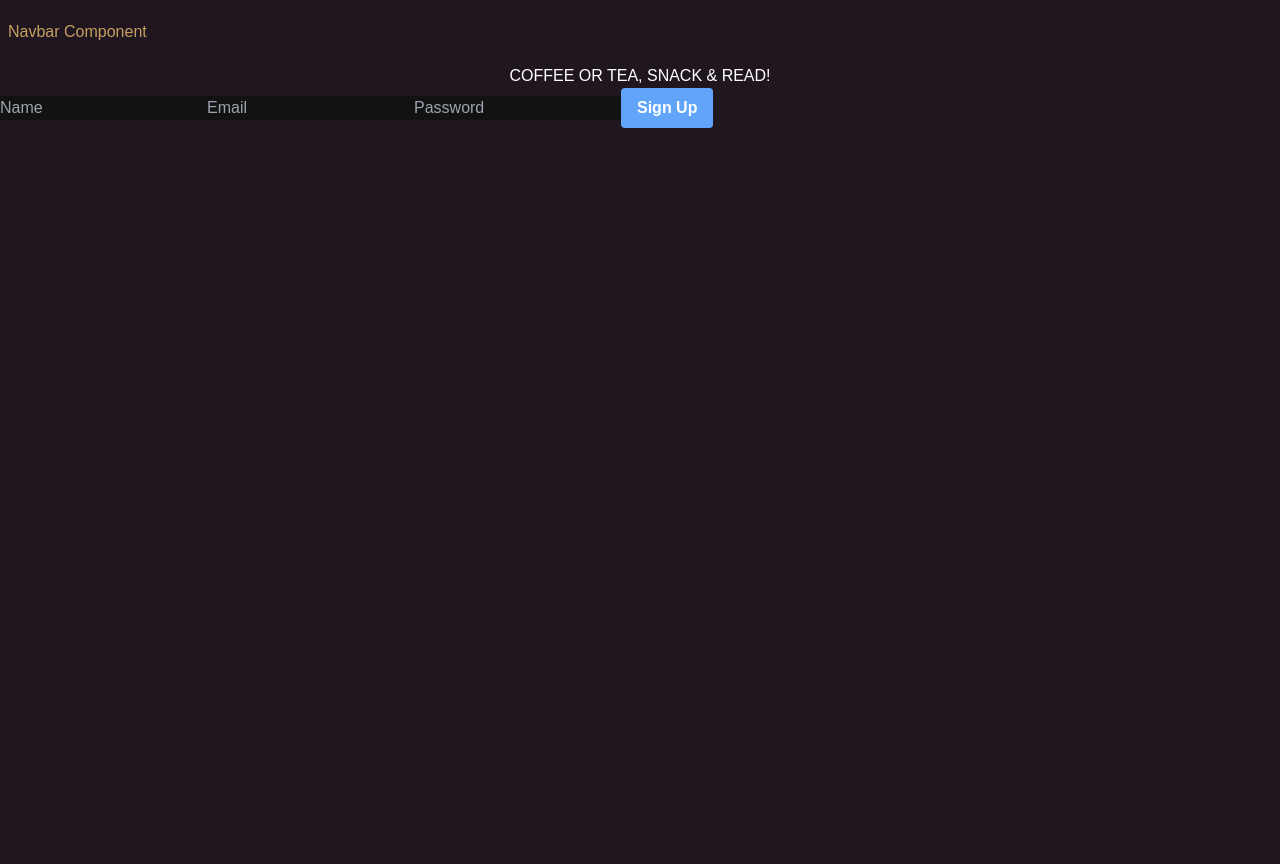
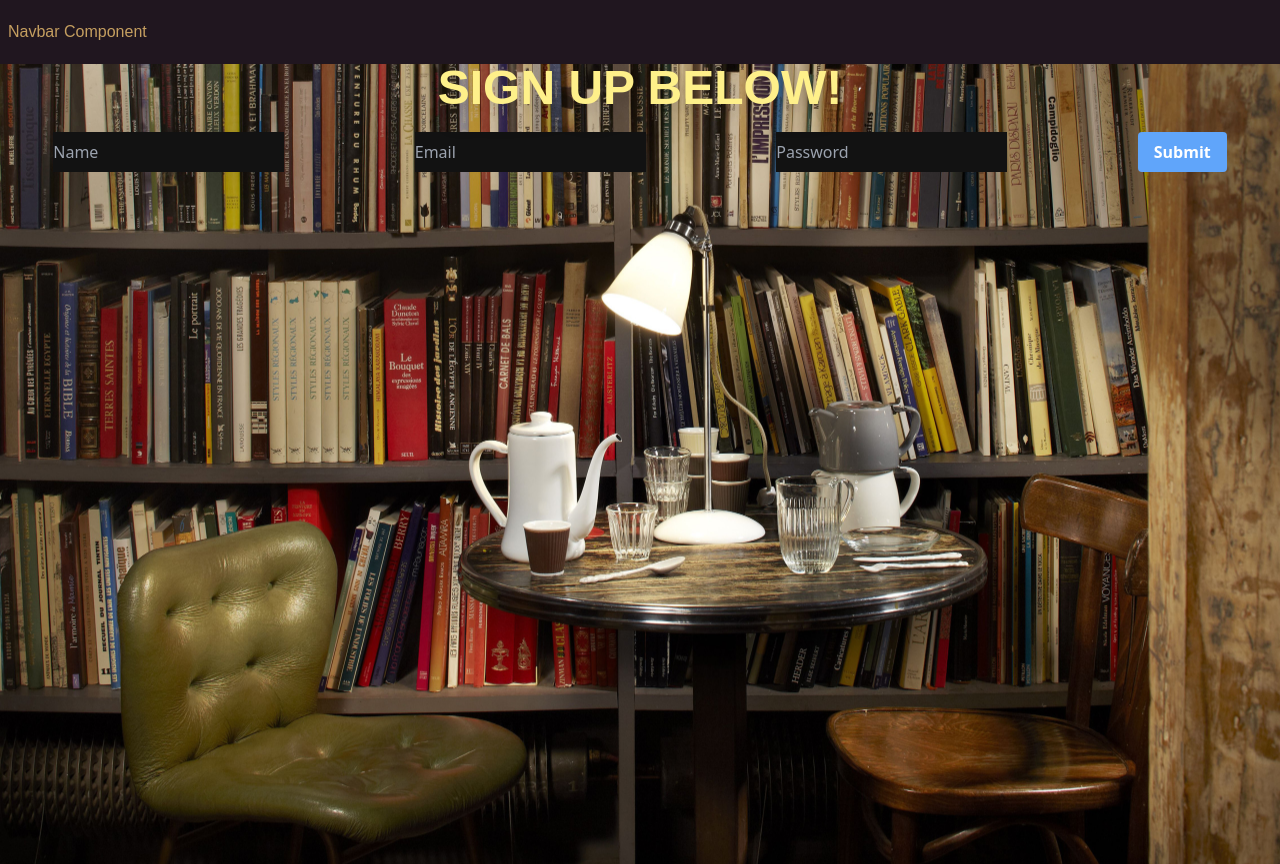
Before and after one commit to Raqueldelamer/capstone-coffee-shop, a Next.js app: page /sign-up in a window 1280 px wide. Before the commit the page ends 800 px from the top, so only its background shows below. Built offline with nearby package versions, Linux system fonts and the light colour scheme.

Commit message:
update component style

```diff
--- a/src/components/Header.js
+++ b/src/components/Header.js
@@ -1,7 +1,7 @@
 import PropTypes from 'prop-types';
 
 export default function Header() {
-    return <div className="text-white text-5xl mt-5 font-mono font-bold text-stroke-thin flex justify-around items-center w-full">COFFEE OR TEA, SNACK & READ!</div>;
+    return <div className="text-yellow-200 text-5xl bg-blend-luminosity drop-shadow-xl mb-5 mt-10 mx-auto font-mono font-bold text-stroke-thin flex justify-around items-center w-full">COFFEE OR TEA, SNACK & READ!</div>;
 }
 Header.propTypes = {
   // Add prop-types here
--- a/src/components/SignUpForm.js
+++ b/src/components/SignUpForm.js
@@ -3,11 +3,11 @@ import Button from '@/components/Button';
 
 export default function SignupForm({ buttonLabel }) {
   return (
-    <form className="form">
+    <form className="form text-yellow-500 mt-5 text-center font-sans text-l space-x-6 flex justify-around">
       <input type="text" placeholder="Name" />
       <input type="email" placeholder="Email" />
       <input type="password" placeholder="Password" />
-      <Button label="Sign Up" handleClick={()=>{console.log("clicked sign up")}}/>
+      <Button label="Submit" handleClick={()=>{console.log("clicked sign up")}}/>
     </form>
   );
 }
--- a/src/pages/index.js
+++ b/src/pages/index.js
@@ -24,7 +24,7 @@ export default function Home() {
   <NavBar />
   <div style={divStyle}>
   <Header headerText={"COFFEE OR TEA, SNACK & READ!"}/>
-  <TestButton label="Sign Up" handleClick={handleCtaClick}/>
+  <center><TestButton label="Sign Up" handleClick={handleCtaClick} className="mt-10 mx-auto"/></center>
   </div>
   </>
   )
--- a/src/pages/sign-up.js
+++ b/src/pages/sign-up.js
@@ -4,13 +4,23 @@ import Navbar from "@/components/Navbar";
 export default function Home() {
 
 
+    const divStyle = {
+        backgroundImage: 'url(/imgs/used-book-cafe-scaled.jpg)',
+        backgroundSize: 'cover',
+        backgroundPosition: 'center',
+        backgroundColor: 'black',
+        height: '100vh',
+        color: 'black',
+    };
+
 
     return (
     <>
     <Navbar />
-
-    <h1 className="text-white text-center text-bold justify-stretch">COFFEE OR TEA, SNACK & READ!</h1>
+    <div style={divStyle}>
+    <h1 className="text-yellow-200 drop-shadow-xl text-5xl text-center font-bold justify-stretch">SIGN UP BELOW!</h1>
     <SignupForm />
+    </div>
     </>
     )
 }
```
